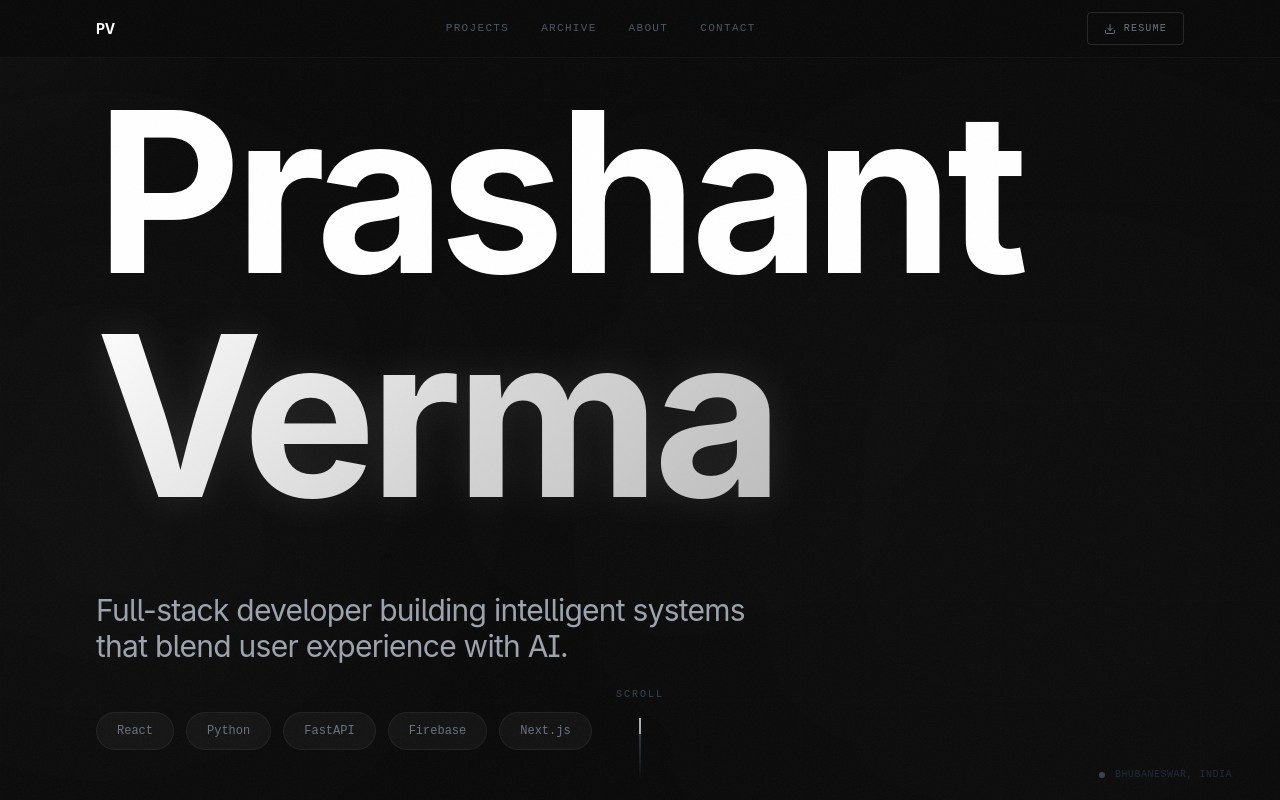
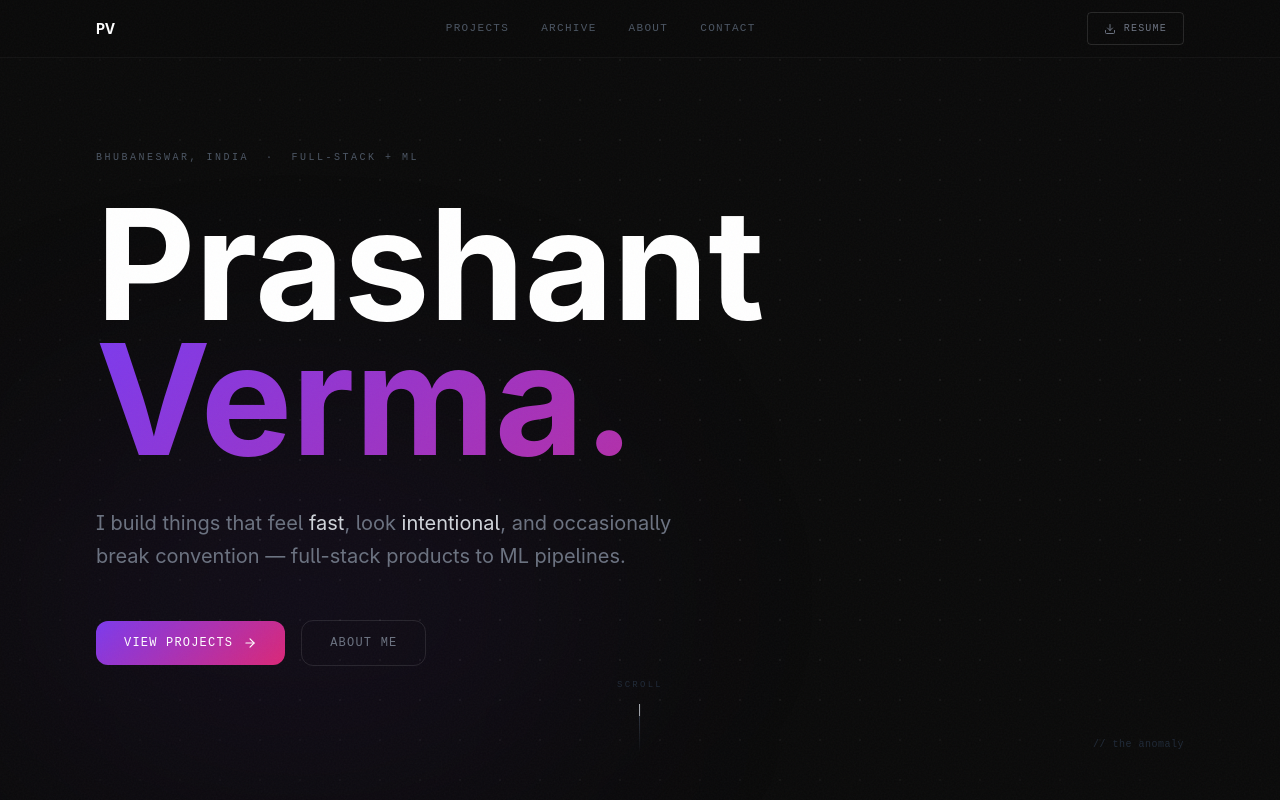
Before and after one commit to lucifer-prashant/portfolio, a Next.js app: page / in a window 1280 px wide. Shown: the top 800 px of the page. Built offline with nearby package versions, Linux system fonts and the light colour scheme.

Commit message:
feat: redesign hero — left-aligned, dot grid bg, personality copy, two CTAs

```diff
--- a/src/components/portfolio/HeroSection.tsx
+++ b/src/components/portfolio/HeroSection.tsx
@@ -2,132 +2,139 @@
 
 import { useState, useEffect } from "react"
 import { GlitchText } from "./GlitchText"
+import { ArrowRight } from "lucide-react"
 
 export function HeroSection() {
+  const [mounted, setMounted] = useState(false)
   const [showScroll, setShowScroll] = useState(false)
-	const [mounted, setMounted] = useState(false)
-	const [mousePosition, setMousePosition] = useState({ x: 0, y: 0 })
 
   useEffect(() => {
     setMounted(true)
-		const scrollTimer = setTimeout(() => setShowScroll(true), 1500)
-
-		const handleMouseMove = (e: MouseEvent) => {
-			setMousePosition({ x: e.clientX, y: e.clientY })
-		}
-
-		window.addEventListener("mousemove", handleMouseMove)
-
-		return () => {
-			clearTimeout(scrollTimer)
-			window.removeEventListener("mousemove", handleMouseMove)
-		}
+    const timer = setTimeout(() => setShowScroll(true), 1800)
+    return () => clearTimeout(timer)
   }, [])
 
   const scrollToSection = (id: string) => {
-		const element = document.getElementById(id)
-		if (element) {
-			element.scrollIntoView({ behavior: "smooth" })
-		}
+    document.getElementById(id)?.scrollIntoView({ behavior: "smooth" })
   }
 
   return (
-		<section className="relative min-h-screen flex flex-col justify-center px-6 md:px-12 lg:px-24 py-20 overflow-hidden">
-			{/* Premium spotlight effect that follows mouse */}
+    <section className="relative min-h-screen flex flex-col justify-center px-6 md:px-12 lg:px-24 pt-24 pb-20 overflow-hidden">
+
+      {/* Subtle dot grid background */}
       <div
-				className="absolute inset-0 overflow-hidden pointer-events-none opacity-40"
+        className="absolute inset-0 pointer-events-none"
         style={{
-					background: `radial-gradient(600px circle at ${mousePosition.x}px ${mousePosition.y}px, rgba(255,255,255,0.06), transparent 40%)`,
+          backgroundImage: `radial-gradient(circle, rgba(255,255,255,0.06) 1px, transparent 1px)`,
+          backgroundSize: "40px 40px",
+          maskImage: "radial-gradient(ellipse 80% 80% at 50% 50%, black 40%, transparent 100%)",
+          WebkitMaskImage: "radial-gradient(ellipse 80% 80% at 50% 50%, black 40%, transparent 100%)",
         }}
       />
 
-			{/* Refined gradient orbs with depth */}
-			<div className="absolute inset-0 overflow-hidden pointer-events-none">
-				<div className="absolute top-1/4 -left-32 w-[500px] h-[500px] bg-white/[0.025] rounded-full blur-[140px] animate-blob glow-elite" />
-				<div className="absolute top-1/3 right-0 w-[500px] h-[500px] bg-white/[0.02] rounded-full blur-[140px] animate-blob animation-delay-2000 glow-elite" />
-				<div className="absolute bottom-1/4 left-1/3 w-[500px] h-[500px] bg-white/[0.015] rounded-full blur-[140px] animate-blob animation-delay-4000 glow-elite" />
+      {/* Faint violet glow bottom-left */}
+      <div className="absolute bottom-0 left-0 w-[600px] h-[400px] bg-violet-900/10 rounded-full blur-[120px] pointer-events-none" />
+
+      {/* Main content — left aligned */}
+      <div className="relative z-10 max-w-5xl">
+
+        {/* Eyebrow label */}
+        <div
+          className={`font-mono text-[10px] uppercase tracking-[0.25em] text-gray-600 mb-8 transition-all duration-700 ${
+            mounted ? "opacity-100 translate-y-0" : "opacity-0 translate-y-4"
+          }`}
+          style={{ transitionDelay: "100ms" }}
+        >
+          Bhubaneswar, India &nbsp;·&nbsp; Full-Stack + ML
         </div>
 
-			{/* Barely-visible grid for depth */}
-			<div className="absolute inset-0 opacity-[0.008]">
-				<div
-					className="w-full h-full"
-					style={{
-						backgroundImage: `
-              linear-gradient(to right, #fff 1px, transparent 1px),
-              linear-gradient(to bottom, #fff 1px, transparent 1px)
-            `,
-						backgroundSize: "100px 100px",
-					}}
-				/>
-			</div>
-
-			{/* Main hero content - maximum impact */}
-			<div className="relative z-10 max-w-7xl">
-				{/* Name with ultra-refined typography */}
+        {/* Name */}
         <h1
-					className={`font-display text-7xl sm:text-8xl md:text-9xl lg:text-[10rem] xl:text-[14rem] font-bold leading-[0.85] tracking-tighter mb-16 transition-all duration-1200 ${mounted ? "opacity-100 translate-y-0" : "opacity-0 translate-y-12"}`}
-					style={{ transitionDelay: "200ms" }}>
+          className={`font-display font-black leading-[0.88] tracking-tighter mb-10 transition-all duration-700 ${
+            mounted ? "opacity-100 translate-y-0" : "opacity-0 translate-y-8"
+          }`}
+          style={{ transitionDelay: "200ms" }}
+        >
           <GlitchText
             text="Prashant"
-						className="block text-white"
+            className="block text-white text-[clamp(4rem,12vw,11rem)]"
             scrambleOnLoad={true}
-						delay={300}
+            delay={400}
           />
-					<span className="block gradient-text">Verma</span>
+          <span
+            className="block text-[clamp(4rem,12vw,11rem)]"
+            style={{
+              background: "linear-gradient(135deg, #7c3aed 0%, #db2777 100%)",
+              WebkitBackgroundClip: "text",
+              WebkitTextFillColor: "transparent",
+              backgroundClip: "text",
+            }}
+          >
+            Verma.
+          </span>
         </h1>
 
-				{/* Tagline - refined hierarchy */}
-				<div
-					className={`max-w-3xl transition-all duration-900 ${mounted ? "opacity-100 translate-y-0" : "opacity-0 translate-y-6"}`}
-					style={{ transitionDelay: "600ms" }}>
-					<p className="font-body text-2xl md:text-3xl text-gray-400 leading-relaxed font-light tracking-tight">
-						Full-stack developer building intelligent systems
-						<br />
-						that blend user experience with AI.
+        {/* Personality copy */}
+        <p
+          className={`font-body text-gray-500 text-[clamp(1rem,2vw,1.25rem)] leading-relaxed max-w-xl mb-12 transition-all duration-700 ${
+            mounted ? "opacity-100 translate-y-0" : "opacity-0 translate-y-6"
+          }`}
+          style={{ transitionDelay: "400ms" }}
+        >
+          I build things that feel <span className="text-gray-300">fast</span>,
+          look <span className="text-gray-300">intentional</span>, and occasionally
+          break convention — full-stack products to ML pipelines.
         </p>
 
-					{/* Tech badges - ultra refined */}
-					<div className="flex flex-wrap gap-3 mt-12">
-						{["React", "Python", "FastAPI", "Firebase", "Next.js"].map(
-							(tech, index) => (
-								<span
-									key={tech}
-									className="font-mono text-xs px-5 py-2.5 rounded-full bg-white/[0.04] border border-white/[0.06] text-gray-500 hover:bg-white/[0.08] hover:border-white/[0.15] hover:text-gray-300 hover:shadow-[0_0_20px_rgba(255,255,255,0.05)] transition-all duration-500"
+        {/* CTAs */}
+        <div
+          className={`flex items-center gap-4 transition-all duration-700 ${
+            mounted ? "opacity-100 translate-y-0" : "opacity-0 translate-y-6"
+          }`}
+          style={{ transitionDelay: "550ms" }}
+        >
+          <button
+            onClick={() => scrollToSection("projects")}
+            className="group flex items-center gap-2.5 px-7 py-3.5 rounded-lg font-mono text-xs uppercase tracking-widest text-white font-medium transition-all duration-300 hover:-translate-y-0.5 hover:shadow-[0_8px_30px_rgba(124,58,237,0.35)]"
             style={{
-										opacity: mounted ? 1 : 0,
-										transform: mounted ? "translateY(0)" : "translateY(10px)",
-										transition: `all 0.6s cubic-bezier(0.23, 1, 0.32, 1) ${800 + index * 100}ms`,
-									}}>
-									{tech}
-								</span>
-							)
-						)}
-					</div>
+              background: "linear-gradient(135deg, #7c3aed, #db2777)",
+            }}
+          >
+            View Projects
+            <ArrowRight className="w-3.5 h-3.5 group-hover:translate-x-0.5 transition-transform" />
+          </button>
+
+          <button
+            onClick={() => scrollToSection("about")}
+            className="flex items-center gap-2.5 px-7 py-3.5 rounded-lg font-mono text-xs uppercase tracking-widest text-gray-500 border border-white/[0.1] hover:text-white hover:border-white/[0.25] transition-all duration-300 hover:-translate-y-0.5"
+          >
+            About Me
+          </button>
         </div>
       </div>
 
-			{/* Refined scroll indicator */}
+      {/* Identity tag — bottom right */}
+      <div className="absolute bottom-12 right-8 lg:right-24 font-mono text-[10px] text-gray-800 hidden lg:block tracking-wider">
+        // the anomaly
+      </div>
+
+      {/* Scroll indicator */}
       <div
-				className={`absolute bottom-12 left-1/2 -translate-x-1/2 transition-all duration-900 ${
-					showScroll ? "opacity-100 translate-y-0" : "opacity-0 translate-y-6"
-				}`}>
+        className={`absolute bottom-12 left-1/2 -translate-x-1/2 transition-all duration-700 ${
+          showScroll ? "opacity-100 translate-y-0" : "opacity-0 translate-y-4"
+        }`}
+      >
         <button
           onClick={() => scrollToSection("projects")}
-					className="flex flex-col items-center gap-4 group">
-					<span className="font-mono text-[10px] text-gray-700 uppercase tracking-[0.2em] group-hover:text-gray-500 transition-colors">
+          className="flex flex-col items-center gap-3 group"
+        >
+          <span className="font-mono text-[9px] uppercase tracking-[0.25em] text-gray-800 group-hover:text-gray-600 transition-colors">
             Scroll
           </span>
-					<div className="relative w-[2px] h-16 bg-gradient-to-b from-gray-700 via-gray-800 to-transparent group-hover:from-gray-500 transition-colors">
-						<div className="absolute top-0 left-0 w-[2px] h-4 bg-white animate-pulse opacity-60" />
+          <div className="relative w-[1px] h-12 bg-gradient-to-b from-gray-700 to-transparent">
+            <div className="absolute top-0 left-0 w-[1px] h-3 bg-white/60 animate-pulse" />
           </div>
         </button>
-			</div>
-
-			{/* Location indicator - refined */}
-			<div className="absolute bottom-12 right-12 font-mono text-[10px] text-gray-800 hidden lg:flex items-center gap-2.5">
-				<div className="w-1.5 h-1.5 bg-gray-700 rounded-full pulse-subtle" />
-				<span className="tracking-wider">BHUBANESWAR, INDIA</span>
       </div>
     </section>
   )
```
Lines whose indentation alone changed are shown as unchanged.
